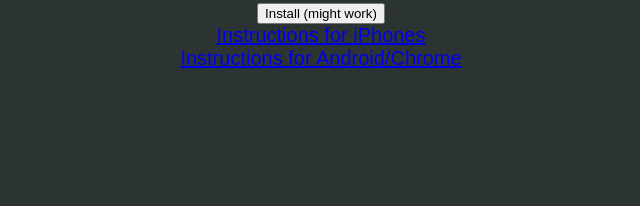
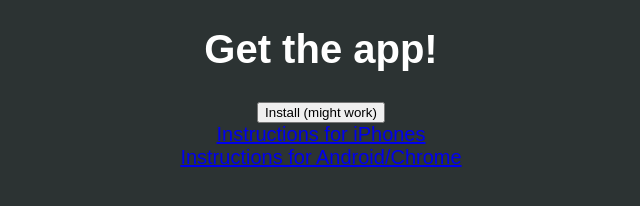
Before and after one commit to ZeitmanTracker/ZeitmanTracker.github.io, a plain HTML site: page get-the-app.html in a window 1280 px wide. Shown: the whole page, without its empty margins (319-959 px from the left). Drawn offline with Linux system fonts and the light colour scheme.

Commit message:
Add get app header

```diff
--- a/get-the-app.html
+++ b/get-the-app.html
@@ -18,6 +18,7 @@
   gtag('config', 'G-G84YQY4PV6');
 </script>
     <body>
+        <h1>Get the app!</h1>
         <button id="btnAd">Install (might work)</button><br>
         <a href="https://support.apple.com/guide/iphone/bookmark-favorite-webpages-iph42ab2f3a7/ios#:~:text=You%20can%20add%20a%20website,Home%20Screen%20for%20quick%20access.&text=in%20the%20menu%20bar%2C%20scroll,device%20where%20you%20add%20it.&text=Helpful%3F">Instructions for iPhones</a>
         <br>
```
